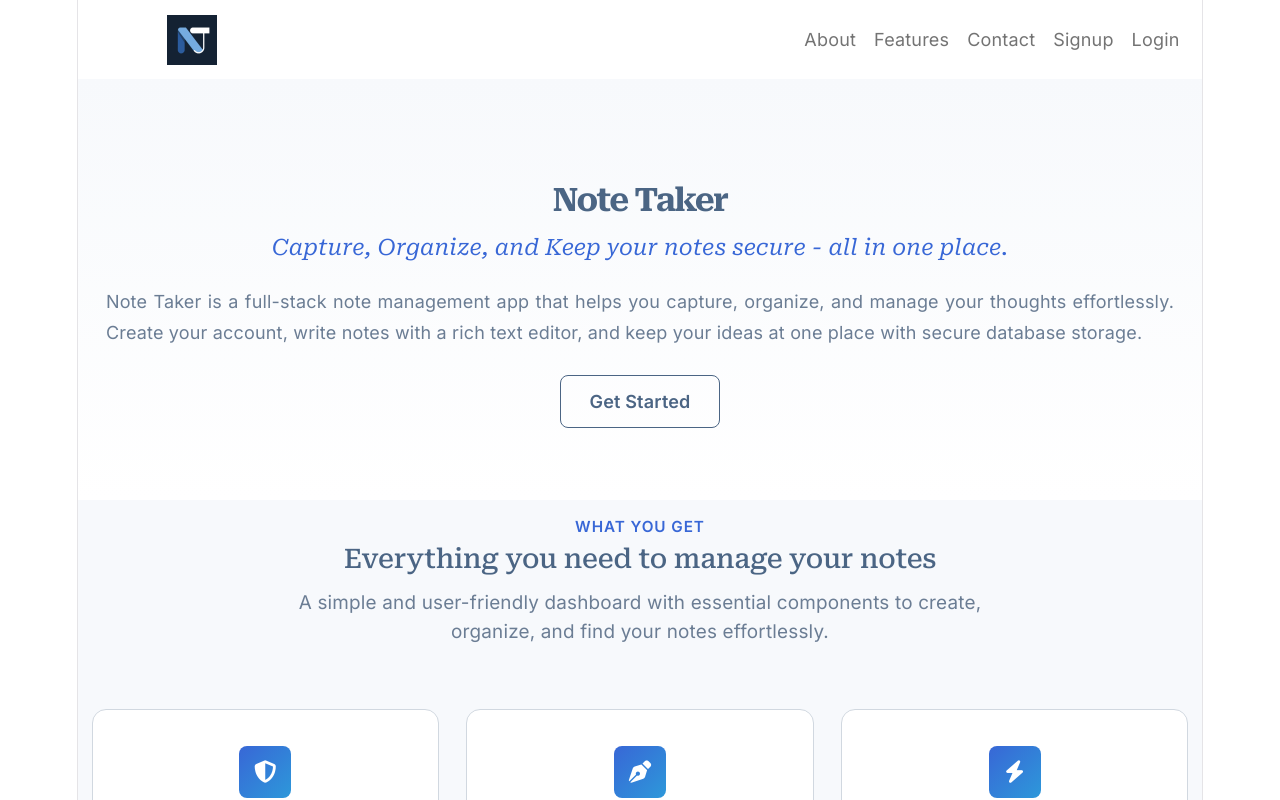
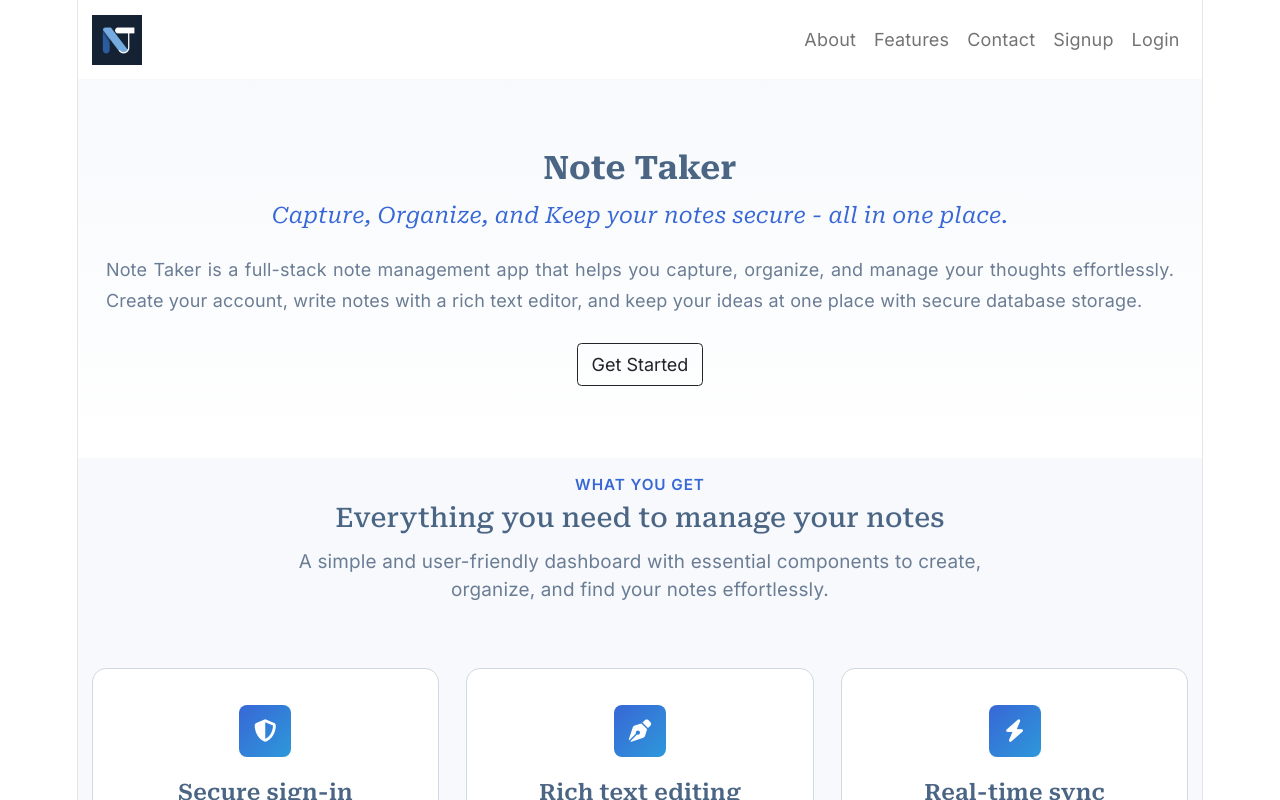
Before and after one commit to NoemAhmedKhan/cohort-9-mern-11459-noem, a React (Vite) app in the folder Frontend/react-app/: page / in a window 1280 px wide. Shown: the top 800 px of the page. Built offline with nearby package versions, Linux system fonts and the light colour scheme.

Commit message:
Updated .gitignore file || Code fixes for Home Page

```diff
--- a/Frontend/react-app/src/App.jsx
+++ b/Frontend/react-app/src/App.jsx
@@ -1,10 +1,8 @@
-import "./styles/theme.css";       // load once, before component CSS
+import "./styles/theme.css";
 import Home from "./pages/Home/Home";
-import About from "./components/About/About";
-import Features from "./components/Features/Features";
-import Footer from "./components/Footer/Footer";
-// import Signup from "./pages/Signup/Signup";
-// import Login from "./pages/Login/Login";
+import Signup from "./pages/Signup/Signup";
+import Login from "./pages/Login/Login";
+import NoteEditor from "./pages/NoteEditor/NoteEditor"
 import { BrowserRouter, Router, Routes, Route } from "react-router-dom"
 
 function App() {
@@ -12,8 +10,9 @@ function App() {
       <BrowserRouter>
         <Routes>
           <Route path="/" element={<Home />} />
-          {/*<Route path="/signup" element={<Signup />} />*/}
-          {/*<Route path="/login" element={<Login />} />*/}
+          <Route path="/signup" element={<Signup />} />
+          <Route path="/login" element={<Login />} />
+            <Route path="/noteeditor" element={<NoteEditor />} />
         </Routes>
       </BrowserRouter>
   )
--- a/Frontend/react-app/src/components/About/About.css
+++ b/Frontend/react-app/src/components/About/About.css
@@ -1,4 +1,5 @@
 .about-section {
+  text-align: center;
   padding: 4rem 0;
   background: linear-gradient(180deg, var(--color-surface) 0%, var(--color-white) 100%);
 }
@@ -6,6 +7,7 @@
 .about-title {
   font-size: 1.8rem;
   font-weight: 700;
+  font-family: var(--font-heading);
   line-height: 1.05;
   margin-bottom: 0.75rem;
   color: var(--color-dark);
@@ -21,8 +23,20 @@
 
 .about-description {
   font-size: 1.0rem;
+  font-family: var(--font-body);
   line-height: 1.7;
   color: var(--color-text-muted);
   text-align: justify;
   padding: 0 0.8rem;
 }
+
+.link {
+  font-family: var(--font-body);
+  font-weight: 600;
+  text-decoration: none;
+  color: var(--color-dark);
+}
+
+.link:hover {
+  color: var(--color-light);
+}
--- a/Frontend/react-app/src/components/About/About.jsx
+++ b/Frontend/react-app/src/components/About/About.jsx
@@ -1,4 +1,5 @@
 import "./About.css";
+import { Link } from "react-router-dom";
 
 function About() {
   return (
@@ -15,11 +16,11 @@ function About() {
               Note Taker is a full-stack note management app that helps you capture, organize, and manage your thoughts effortlessly.
               Create your account, write notes with a rich text editor, and keep your ideas at one place with secure database storage.
             </p>
-            <div className="mt-4">
-              <a href="#" className="btn btn-brand-outline">
+            <Link to="/signup" className="link">
+              <button type="button" className="btn btn-outline-dark mt-4">
                 Get Started
-              </a>
-            </div>
+              </button>
+            </Link>
           </div>
 
         </div>
--- a/Frontend/react-app/src/components/Features/Features.css
+++ b/Frontend/react-app/src/components/Features/Features.css
@@ -1,6 +1,7 @@
 .features-section {
   padding: 0.6rem 0;
   background-color: var(--color-surface);
+  text-align: center;
 }
 
 .features-heading {
--- a/Frontend/react-app/src/components/Footer/Footer.css
+++ b/Frontend/react-app/src/components/Footer/Footer.css
@@ -1,8 +1,13 @@
 .footer{
   background-color: var(--color-light);
+  text-align: center;
 }
 
-.custom_css_footer_heading{
+.footer-logo-anchor:hover img {
+  transform: rotate(-6deg) scale(1.06);
+}
+
+.footer-heading{
   font-family: var(--font-heading);
   text-align: center;
   font-size: 1.5rem;
@@ -10,7 +15,7 @@
   color: var(--color-dark);
 }
 
-.custom_css_footer_text{
+.footer-text{
   font-family: var(--font-body);
   font-size: 1.0rem;
   color: var(--color-dark);
@@ -25,22 +30,22 @@
   text-shadow: var(--shadow-sm);
 }
 
-.custom_css_email i{
+.email i{
   color: var(--color-dark);
 }
 
-.custom_css_email a{
+.email a{
   text-decoration: none;
   margin-left: 5px;
   transition: var(--transition-base);
 }
 
-.custom_css_email a:hover{
+.email a:hover{
   text-decoration: underline;
   text-shadow: var(--shadow-sm);
 }
 
-.custom_css_footer_social a {
+.footer-social a {
   display: inline-flex;
   align-items: center;
   justify-content: center;
@@ -53,7 +58,7 @@
   transition: transform var(--transition-fast), background-color var(--transition-fast), border-color var(--transition-fast);
 }
 
-.custom_css_footer_social a:hover {
+.footer-social a:hover {
   background-color: var(--color-secondary);
   border-color: var(--color-secondary);
   color: var(--color-white);
--- a/Frontend/react-app/src/components/Footer/Footer.jsx
+++ b/Frontend/react-app/src/components/Footer/Footer.jsx
@@ -11,18 +11,18 @@ function Footer() {
           <div className="container">
             <div className="row align-items-center justify-content-evenly">
               <div className="col-9 col-md-3 mt-2">
-                <a href="#home" className="navbar-brand">
+                <a href="#home" className="navbar-brand footer-logo-anchor">
                   <img src={logo} className="img-fluid w-25 mt-2 mb-2 rounded" alt="Note Taker Logo"/>
                 </a>
-                <p className="text-center custom_css_footer_text">
+                <p className="footer-text">
                   A secure, full-stack space to write, organize, and find your
                   notes whenever you need them.
                 </p>
               </div>
 
               <div className="col-9 col-md-3 mt-5">
-                <h3 className="custom_css_footer_heading">Quick links</h3>
-                <ul className="text-center list-unstyled custom_css_footer_text">
+                <h3 className="footer-heading">Quick links</h3>
+                <ul className="list-unstyled footer-text">
                   <li className="footer-nav-links"> <a className="text-decoration-none" href="#about">About</a></li>
                   <li className="footer-nav-links"> <a className="text-decoration-none" href="#features">Features</a></li>
                   <li className="footer-nav-links"> <a className="text-decoration-none" href="#contact">Contact</a></li>
@@ -30,14 +30,14 @@ function Footer() {
               </div>
 
               <div className="col-9 col-md-3 mt-5">
-                <h3 className="custom_css_footer_heading">Get in touch</h3>
-                <ul className="custom_css_footer_text custom_css_email list-unstyled">
+                <h3 className="footer-heading">Get in touch</h3>
+                <ul className="footer-text email list-unstyled">
                   <li>
                     <i className="fa-solid fa-envelope"></i>
                     <a href="mailto:noemahmedkhan8307@gmail.com">noemahmedkhan8307@gmail.com</a>
                   </li>
                 </ul>
-                <div className="d-flex justify-content-evenly custom_css_footer_social">
+                <div className="d-flex justify-content-evenly footer-social">
                   <a href="https://github.com/NoemAhmedKhan" target="_blank" aria-label="Note Taker on GitHub">
                     <i className="fa-brands fa-github"></i>
                   </a>
--- a/Frontend/react-app/src/components/Header/Header.css
+++ b/Frontend/react-app/src/components/Header/Header.css
@@ -1,8 +1,12 @@
-.custom_css_header{
+.header{
   background-color: var(--color-white);
 }
 
-.custom_css_nav-link:hover{
+.header-logo-anchor:hover img {
+  transform: rotate(-6deg) scale(1.06);
+}
+
+.nav-link:hover{
   text-decoration: underline;
   background-color: var(--color-primary);
   color: var(--color-white) !important;
--- a/Frontend/react-app/src/components/Header/Header.jsx
+++ b/Frontend/react-app/src/components/Header/Header.jsx
@@ -4,15 +4,15 @@ import { Link } from "react-router-dom"
 
 function Header() {
   return (
-    <header className="sticky-top custom_css_header">
+    <header className="sticky-top header">
       <nav className="navbar navbar-expand-lg navbar-light">
         <div className="container">
-          <a href="#home" className="navbar-brand">
+          <a href="#home" className="navbar-brand header-logo-anchor">
             <img src={logo} className="img-fluid w-25" alt="Note Taker Logo"/>
           </a>
 
           <button
-              className="navbar-toggler custom_css_nav-toggle-btn"
+              className="navbar-toggler"
             type="button"
             data-bs-toggle="collapse"
             data-bs-target="#mainNav"
@@ -26,27 +26,27 @@ function Header() {
           <div className="collapse navbar-collapse" id="mainNav">
             <ul className="navbar-nav ms-auto mb-2 mb-lg-0">
               <li className="nav-item">
-                <a href="#about" className="nav-link rounded custom_css_nav-link">
+                <a href="#about" className="nav-link rounded nav-links">
                   About
                 </a>
               </li>
               <li className="nav-item">
-                <a href="#features" className="nav-link rounded custom_css_nav-link">
+                <a href="#features" className="nav-link rounded nav-links">
                   Features
                 </a>
               </li>
               <li className="nav-item">
-                <a href="#contact" className="nav-link rounded custom_css_nav-link">
+                <a href="#contact" className="nav-link rounded nav-links">
                   Contact
                 </a>
               </li>
               <li className="nav-item">
-                <Link to="/signup" className="nav-link rounded custom_css_nav-link">
+                <Link to="/signup" className="nav-link rounded nav-links">
                   Signup
                 </Link>
               </li>
               <li className="nav-item">
-                <Link to="/login" className="nav-link rounded custom_css_nav-link">
+                <Link to="/login" className="nav-link rounded nav-links">
                   Login
                 </Link>
               </li>
--- a/Frontend/react-app/src/index.css
+++ b/Frontend/react-app/src/index.css
@@ -58,7 +58,6 @@ body {
   width: 1126px;
   max-width: 100%;
   margin: 0 auto;
-  text-align: center;
   border-inline: 1px solid var(--border);
   min-height: 100svh;
   display: flex;
@@ -66,31 +65,6 @@ body {
   box-sizing: border-box;
 }
 
-h1,
-h2 {
-  font-family: var(--heading);
-  font-weight: 500;
-  color: var(--text-h);
-}
-
-h1 {
-  font-size: 56px;
-  letter-spacing: -1.68px;
-  margin: 32px 0;
-  @media (max-width: 1024px) {
-    font-size: 36px;
-    margin: 20px 0;
-  }
-}
-h2 {
-  font-size: 24px;
-  line-height: 118%;
-  letter-spacing: -0.24px;
-  margin: 0 0 8px;
-  @media (max-width: 1024px) {
-    font-size: 20px;
-  }
-}
 p {
   margin: 0;
 }
```
Also changed, not shown: 1 other file (tests, documents, lock files or other folders).
